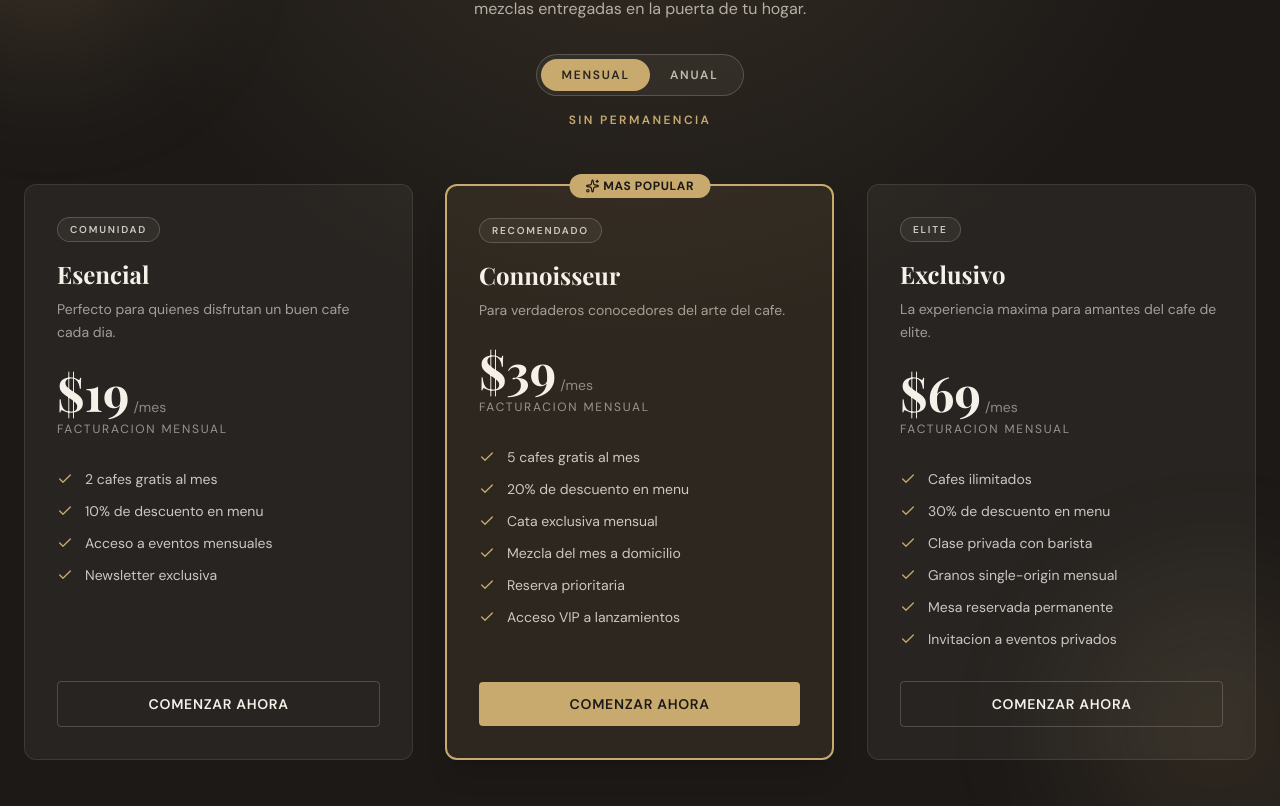
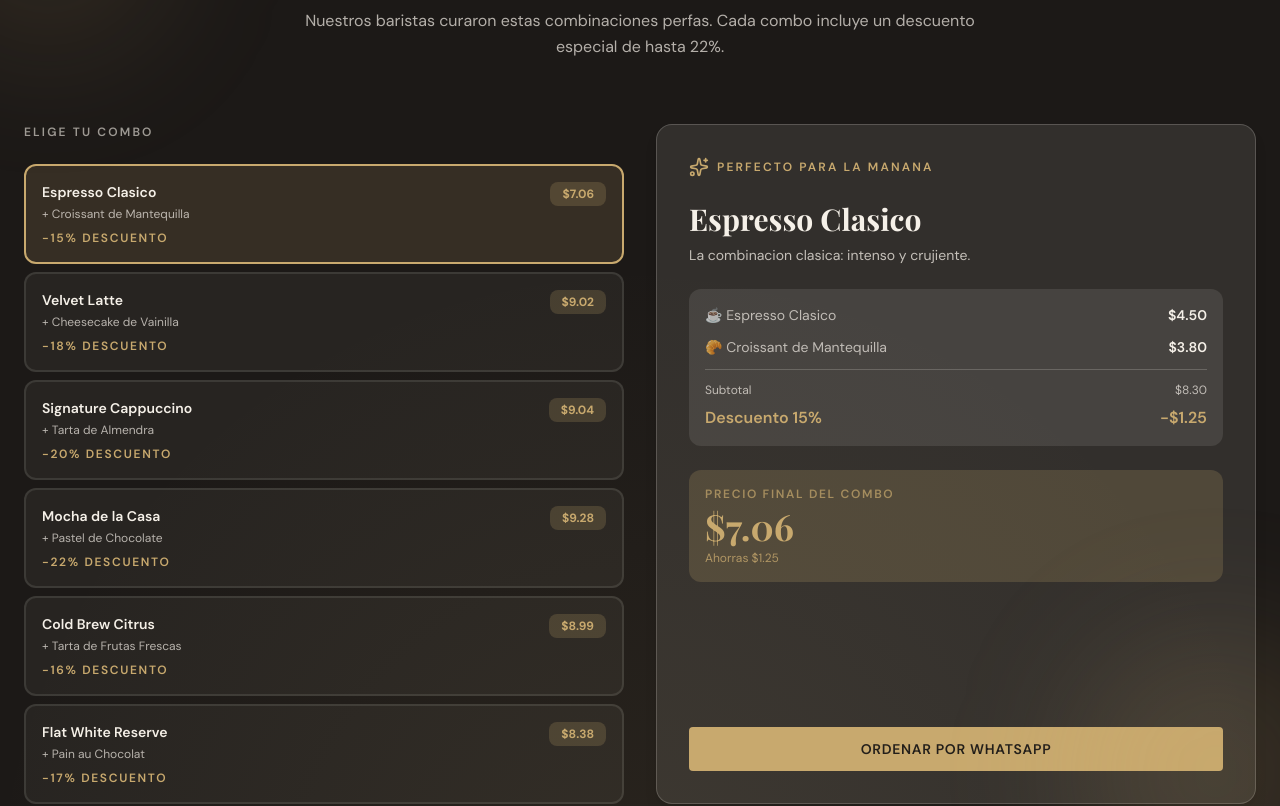
Before and after one commit to Baironfallas/Cafeteria, a Next.js app: page / in a window 1280 px wide. Shown: the part 8640-9446 px from the top of the page. Built offline with nearby package versions, Linux system fonts and the light colour scheme; a web font is replaced by a local one.

Commit message:
feat: agregar componente SmartCombos y actualizar página principal para incluirlo

```diff
--- a/app/page.tsx
+++ b/app/page.tsx
@@ -2,6 +2,7 @@ import { Navbar } from "@/components/navbar"
 import { Hero } from "@/components/hero"
 import { SignatureCoffees } from "@/components/signature-coffees"
 import { Pastries } from "@/components/pastries"
+import { SmartCombos } from "@/components/smart-combos"
 import { Membership } from "@/components/membership"
 import { OurStory } from "@/components/our-story"
 import { Footer } from "@/components/footer"
@@ -13,6 +14,7 @@ export default function Page() {
       <Hero />
       <SignatureCoffees />
       <Pastries />
+      <SmartCombos />
       <Membership />
       <OurStory />
       <Footer />
--- /dev/null
+++ b/components/smart-combos.tsx
@@ -0,0 +1,256 @@
+"use client";
+
+import { useMemo, useState } from "react";
+import { Gift, Sparkles } from "lucide-react";
+
+type ComboItem = {
+  id: string;
+  coffeeName: string;
+  coffeePrice: number;
+  pastryName: string;
+  pastryPrice: number;
+  discountPercent: number;
+  description: string;
+  pairing: string;
+};
+
+const combos: ComboItem[] = [
+  {
+    id: "combo-classic",
+    coffeeName: "Espresso Clasico",
+    coffeePrice: 4.5,
+    pastryName: "Croissant de Mantequilla",
+    pastryPrice: 3.8,
+    discountPercent: 15,
+    description: "La combinacion clasica: intenso y crujiente.",
+    pairing: "Perfecto para la manana",
+  },
+  {
+    id: "combo-velvet",
+    coffeeName: "Velvet Latte",
+    coffeePrice: 5.2,
+    pastryName: "Cheesecake de Vainilla",
+    pastryPrice: 5.8,
+    discountPercent: 18,
+    description: "Suavidad y cremosidad en cada sorbo.",
+    pairing: "Ideal para lo dulce",
+  },
+  {
+    id: "combo-cappuccino",
+    coffeeName: "Signature Cappuccino",
+    coffeePrice: 6.0,
+    pastryName: "Tarta de Almendra",
+    pastryPrice: 5.3,
+    discountPercent: 20,
+    description: "Balance perfecto entre espuma y almendra tostada.",
+    pairing: "Para un break especial",
+  },
+  {
+    id: "combo-chocolate",
+    coffeeName: "Mocha de la Casa",
+    coffeePrice: 6.4,
+    pastryName: "Pastel de Chocolate",
+    pastryPrice: 5.5,
+    discountPercent: 22,
+    description: "Para los amantes del cacao: doble dosis de chocolate.",
+    pairing: "La indulgencia total",
+  },
+  {
+    id: "combo-citrus",
+    coffeeName: "Cold Brew Citrus",
+    coffeePrice: 5.8,
+    pastryName: "Tarta de Frutas Frescas",
+    pastryPrice: 4.9,
+    discountPercent: 16,
+    description: "Fresco y vibrante: perfecto para dias calidos.",
+    pairing: "Revigorizante",
+  },
+  {
+    id: "combo-flatwhite",
+    coffeeName: "Flat White Reserve",
+    coffeePrice: 5.9,
+    pastryName: "Pain au Chocolat",
+    pastryPrice: 4.2,
+    discountPercent: 17,
+    description: "Textura sedosa con chocolate clasico.",
+    pairing: "Lujo accesible",
+  },
+];
+
+export function SmartCombos() {
+  const [selectedCombo, setSelectedCombo] = useState(0);
+
+  const combo = useMemo(() => {
+    return combos[selectedCombo];
+  }, [selectedCombo]);
+
+  const originalPrice = combo.coffeePrice + combo.pastryPrice;
+  const discountAmount = (originalPrice * combo.discountPercent) / 100;
+  const comboPrice = originalPrice - discountAmount;
+
+  const handleOrderCombo = () => {
+    const message = encodeURIComponent(
+      [
+        "Hola Cafe Aura, quiero ordenar este combo:",
+        `☕ ${combo.coffeeName} ($${combo.coffeePrice.toFixed(2)})`,
+        `🥐 ${combo.pastryName} ($${combo.pastryPrice.toFixed(2)})`,
+        ``,
+        `Precio original: $${originalPrice.toFixed(2)}`,
+        `Descuento: -$${discountAmount.toFixed(2)} (${combo.discountPercent}%)`,
+        `Precio final combo: $${comboPrice.toFixed(2)}`,
+      ].join("\n"),
+    );
+
+    window.open(`https://wa.me/00000000?text=${message}`, "_blank");
+  };
+
+  return (
+    <section className="relative overflow-hidden bg-primary py-20 md:py-28">
+      <div className="pointer-events-none absolute inset-0 bg-[radial-gradient(circle_at_bottom,rgba(200,169,110,0.08),transparent_50%)]" />
+      <div className="pointer-events-none absolute -left-20 top-10 h-64 w-64 rounded-full bg-accent/10 blur-3xl" />
+      <div className="pointer-events-none absolute -right-20 bottom-0 h-72 w-72 rounded-full bg-accent/15 blur-3xl" />
+
+      <div className="mx-auto max-w-7xl px-6">
+        {/* Header */}
+        <div className="mb-16 text-center">
+          <div className="mb-4 inline-flex items-center gap-2 rounded-full border border-primary-foreground/20 bg-primary-foreground/5 px-4 py-2">
+            <Gift className="h-4 w-4 text-accent" />
+            <p className="text-xs font-semibold uppercase tracking-[0.18em] text-accent">
+              Combos Recomendados
+            </p>
+          </div>
+
+          <h2 className="mt-4 font-serif text-4xl font-bold text-primary-foreground md:text-5xl text-balance">
+            Cafe + Postre con Descuento
+          </h2>
+          <p className="mx-auto mt-4 max-w-2xl text-base leading-relaxed text-primary-foreground/70">
+            Nuestros baristas curaron estas combinaciones perfas. Cada combo
+            incluye un descuento especial de hasta 22%.
+          </p>
+        </div>
+
+        <div className="grid gap-8 lg:grid-cols-[1fr_1fr]">
+          {/* Selector de combos */}
+          <div className="flex flex-col gap-4">
+            <div className="mb-2">
+              <p className="text-xs font-semibold uppercase tracking-[0.18em] text-primary-foreground/60">
+                Elige tu combo
+              </p>
+            </div>
+
+            <div className="grid gap-2 sm:grid-cols-2 lg:grid-cols-1">
+              {combos.map((c, index) => (
+                <button
+                  key={c.id}
+                  onClick={() => setSelectedCombo(index)}
+                  className={`rounded-xl border-2 px-4 py-4 text-left transition-all duration-200 ${
+                    selectedCombo === index
+                      ? "border-accent bg-accent/15"
+                      : "border-primary-foreground/10 bg-primary-foreground/5 hover:border-primary-foreground/20"
+                  }`}
+                >
+                  <div className="flex items-start justify-between gap-2">
+                    <div className="flex-1">
+                      <p className="text-sm font-semibold text-primary-foreground">
+                        {c.coffeeName}
+                      </p>
+                      <p className="mt-1 text-xs text-primary-foreground/70">
+                        + {c.pastryName}
+                      </p>
+                      <p className="mt-2 text-xs font-semibold uppercase tracking-[0.14em] text-accent">
+                        -{c.discountPercent}% descuento
+                      </p>
+                    </div>
+                    <span className="rounded-lg bg-accent/20 px-3 py-1 text-xs font-bold text-accent">
+                      $
+                      {(
+                        c.coffeePrice +
+                        c.pastryPrice -
+                        (c.coffeePrice + c.pastryPrice) *
+                          (c.discountPercent / 100)
+                      ).toFixed(2)}
+                    </span>
+                  </div>
+                </button>
+              ))}
+            </div>
+          </div>
+
+          {/* Detalle del combo seleccionado */}
+          <div className="flex flex-col justify-between rounded-2xl border border-primary-foreground/20 bg-primary-foreground/10 p-8 shadow-lg">
+            <div>
+              <div className="mb-6 flex items-center gap-2">
+                <Sparkles className="h-5 w-5 text-accent" />
+                <p className="text-xs font-semibold uppercase tracking-[0.18em] text-accent">
+                  {combo.pairing}
+                </p>
+              </div>
+
+              <h3 className="font-serif text-3xl font-bold text-primary-foreground">
+                {combo.coffeeName}
+              </h3>
+              <p className="mt-2 text-sm text-primary-foreground/75">
+                {combo.description}
+              </p>
+
+              <div className="mt-6 space-y-3 rounded-xl bg-primary-foreground/10 p-4">
+                <div className="flex items-center justify-between text-sm">
+                  <span className="text-primary-foreground/70">
+                    ☕ {combo.coffeeName}
+                  </span>
+                  <span className="font-semibold text-primary-foreground">
+                    ${combo.coffeePrice.toFixed(2)}
+                  </span>
+                </div>
+                <div className="flex items-center justify-between text-sm">
+                  <span className="text-primary-foreground/70">
+                    🥐 {combo.pastryName}
+                  </span>
+                  <span className="font-semibold text-primary-foreground">
+                    ${combo.pastryPrice.toFixed(2)}
+                  </span>
+                </div>
+
+                <div className="border-t border-primary-foreground/20 pt-3">
+                  <div className="flex items-center justify-between text-xs text-primary-foreground/70">
+                    <span>Subtotal</span>
+                    <span>${originalPrice.toFixed(2)}</span>
+                  </div>
+                  <div className="mt-2 flex items-center justify-between">
+                    <span className="font-semibold text-accent">
+                      Descuento {combo.discountPercent}%
+                    </span>
+                    <span className="font-semibold text-accent">
+                      -${discountAmount.toFixed(2)}
+                    </span>
+                  </div>
+                </div>
+              </div>
+
+              <div className="mt-6 rounded-xl bg-accent/20 p-4">
+                <p className="text-xs font-semibold uppercase tracking-[0.14em] text-accent/70">
+                  Precio final del combo
+                </p>
+                <p className="mt-1 font-serif text-4xl font-bold text-accent">
+                  ${comboPrice.toFixed(2)}
+                </p>
+                <p className="mt-1 text-xs text-accent/80">
+                  Ahorras ${discountAmount.toFixed(2)}
+                </p>
+              </div>
+            </div>
+
+            <div className="mt-8 flex flex-col gap-3 sm:flex-row">
+              <button
+                onClick={handleOrderCombo}
+                className="flex-1 rounded-sm bg-accent px-6 py-3 text-sm font-semibold uppercase tracking-wider text-accent-foreground transition-colors hover:bg-accent/90"
+              >
+                Ordenar por WhatsApp
+              </button>
+            </div>
+          </div>
+        </div>
+      </div>
+    </section>
+  );
+}
```
